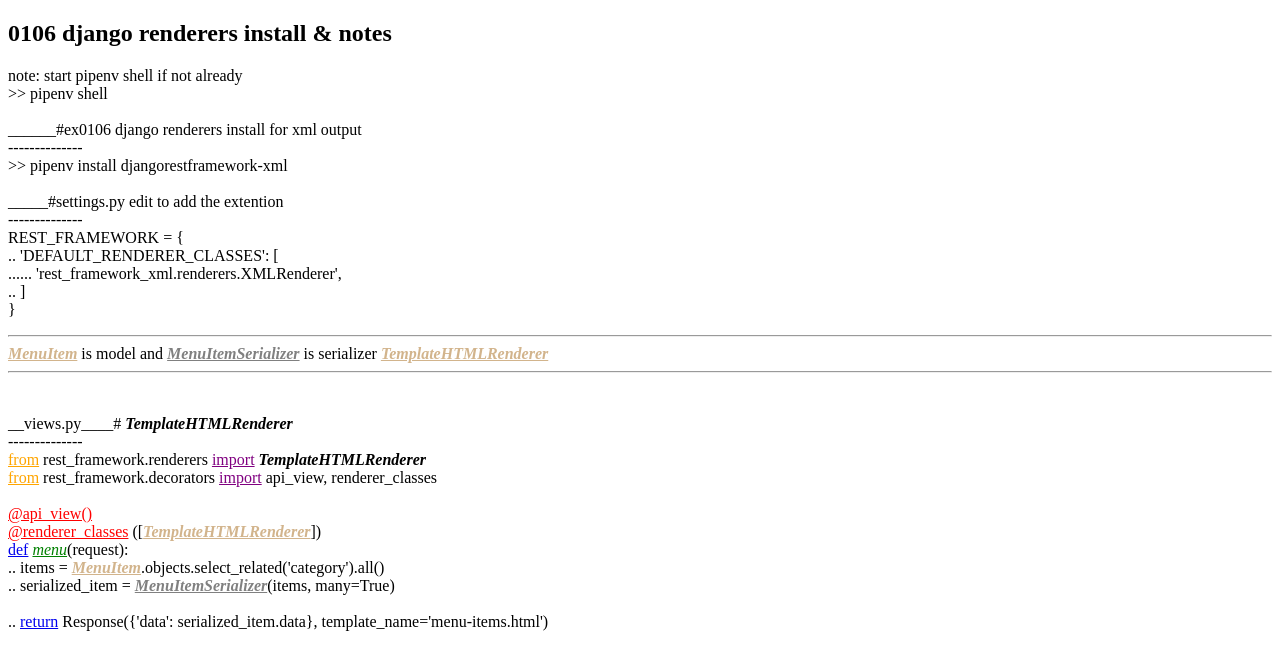
After one commit to py3user22/0105_django_proj, a Django app: template django_proj0105/app0105/templates/0106_django_renderers_install.html in a window 1280 px wide. The commit adds this page. Shown: the top 670 px of the page. Run offline with Django 5.2, Linux system fonts and the light colour scheme; the template is opened without the code that fills it, so the values that code supplies are empty.

Commit message:
0106 added renderer html and notes

```diff
--- /dev/null
+++ b/django_proj0105/app0105/templates/0106_django_renderers_install.html
@@ -0,0 +1,62 @@
+<!doctype html>
+<html lang="en">
+<head>
+    <meta charset="UTF-8">
+    <meta name="viewport"
+          content="width=device-width, user-scalable=no, initial-scale=1.0, maximum-scale=1.0, minimum-scale=1.0">
+    <meta http-equiv="X-UA-Compatible" content="ie=edge">
+    <title>0106 django renderers install demo1</title>
+    <style>
+        .from {color: orange;}
+        .import {color: purple;}
+        .apiv {color: red;}
+        .renc {color: red;}
+        .menu {color: green;}
+        .mit {color: tan;}
+        .mist {color: grey;}
+        .ther {color: tan;}
+    </style>
+</head>
+<body>
+    <h2>0106 django renderers install & notes </h2>
+    <p>
+        note: start pipenv shell if not already
+        <br>>> pipenv shell <br><br>
+        ______#ex0106 django renderers install for xml output <br>--------------<br>
+        >> pipenv install djangorestframework-xml <br>
+        <br>
+        _____#settings.py edit to add the extention <br>--------------<br>
+        REST_FRAMEWORK = {<br>
+        .. 'DEFAULT_RENDERER_CLASSES': [<br>
+        ...... 'rest_framework_xml.renderers.XMLRenderer', <br>
+        .. ] <br>
+        } <br>
+    </p>
+    <hr>
+        <a href="mit" class="mit"><i><b>MenuItem</b></i></a> is model and
+        <a href="mist" class="mist"><i><b>MenuItemSerializer</b></i></a> is serializer
+        <a href="ther" class="ther"><i><b>TemplateHTMLRenderer</b></i></a>
+
+    <hr>
+    <br>
+    <p>
+        __views.py____# <i><b>TemplateHTMLRenderer</b></i> <br>--------------<br>
+        <a href="from" class="from">from</a> rest_framework.renderers <a href="import" class="import">import</a> <i><b>TemplateHTMLRenderer</b></i> <br>
+        <a href="from" class="from">from</a> rest_framework.decorators <a href="import" class="import">import</a> api_view, renderer_classes <br>
+        <br>
+        <a href="apiv" class="apiv">@api_view()</a> <br>
+        <a href="renc" class="renc">@renderer_classes</a> ([<a href="ther" class="ther"><i><b>TemplateHTMLRenderer</b></i></a>]) <br>
+        <a href="def" class="def">def</a> <a href="menu" class="menu"><i>menu</i></a>(request): <br>
+        .. items = <a href="mit" class="mit"><i><b>MenuItem</b></i></a>.objects.select_related('category').all()  <br>
+        .. serialized_item = <a href="mist" class="mist"><i><b>MenuItemSerializer</b></i></a>(items, many=True) <br>   <br>
+        .. <a href="return" class="return">return</a> Response({'data': serialized_item.data}, template_name='menu-items.html') <br>
+
+
+
+    </p>
+
+
+
+
+</body>
+</html>
--- a/django_proj0105/app0105/templates/homepage0105.html
+++ b/django_proj0105/app0105/templates/homepage0105.html
@@ -20,6 +20,8 @@
     <a href="0105_mysql_demo3.html">0105 mysql install notes demo3</a> <br>
     <a href="0105_django_rest_framework.html">0105 DRF django rest framework demo2</a> <br>
     <a href="0106_django_serializers_demo6.html">0106 serializers demo6</a> <br>
+    <a href="0106_menu-item.html">0106 menu-item html for renderers</a> <br>
+    <a href="0106_django_renderers_install.html">0106 django renderers install demo xml</a>
 
     <p>
         # git install notes 010524' <br>
```
Also changed, not shown: django_proj0105/app0105/templates/0106_menu-item.html (added, +33 -0 lines).
